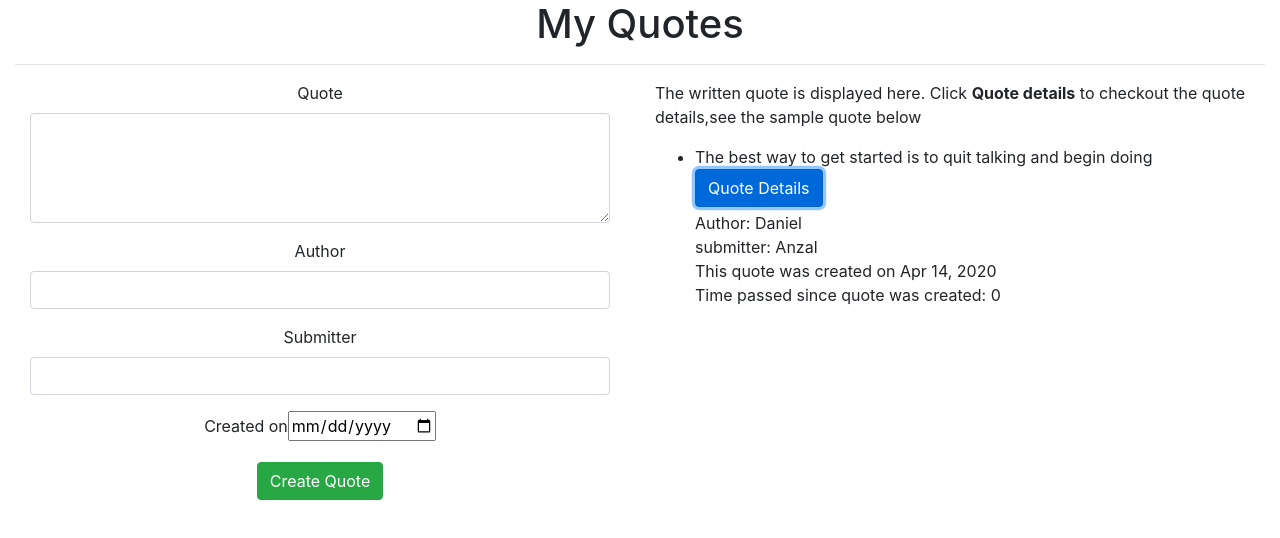
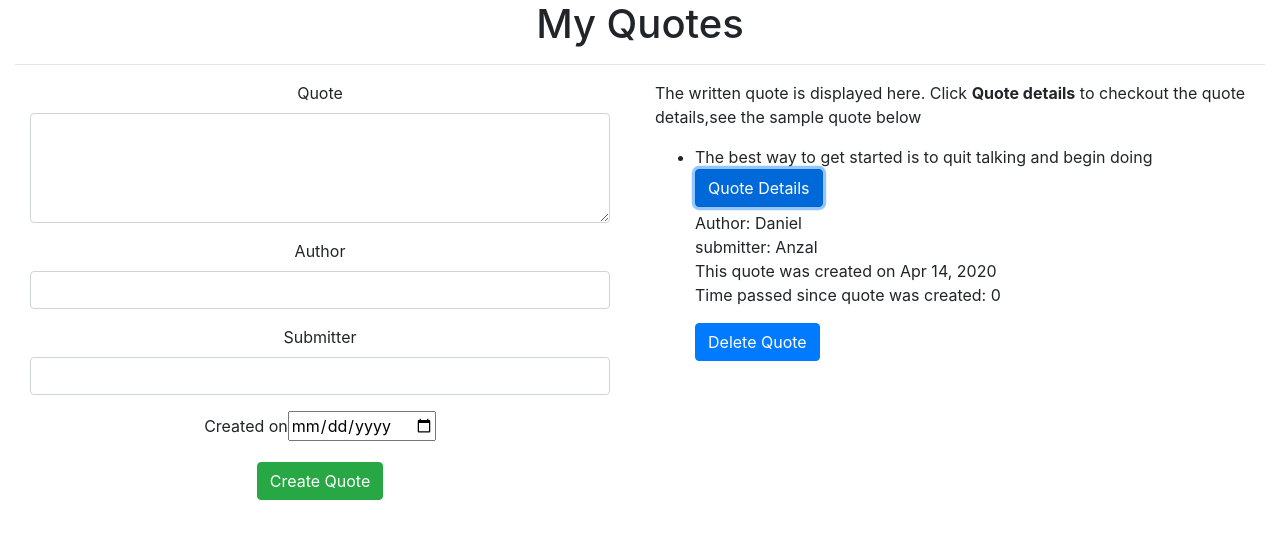
Before and after one commit to anzalmohamed/Quotes, an Angular app: page / in a window 1280 px wide. Both pictures are taken after a click on the button "Quote Details". Shown: the top 538 px of the page. Built offline with nearby package versions, Linux system fonts and the light colour scheme.

Commit message:
added delete quote to quote detail

```diff
--- a/src/app/quote-detail/quote-detail.component.html
+++ b/src/app/quote-detail/quote-detail.component.html
@@ -3,3 +3,4 @@
 
 <p class="detail mb-0">This quote was created on {{quote.completeDate|date}}</p>
 <p>Time passed since quote was created: {{quote.completeDate|dateCount}}</p>
+<button (click) = 'quoteDelete(true)' class="btn btn-primary">Delete Quote</button>
--- a/src/app/quote-detail/quote-detail.component.ts
+++ b/src/app/quote-detail/quote-detail.component.ts
@@ -1,5 +1,5 @@
 
-import { Component, OnInit, Input } from '@angular/core';
+import { Component, OnInit, Input,Output,EventEmitter } from '@angular/core';
 import { Quote } from '../quote';
 
 @Component({
@@ -9,6 +9,10 @@
 })
 export class QuoteDetailComponent implements OnInit {
   @Input() quote: Quote;
+  @Output() isComplete = new EventEmitter<boolean>();
+  quoteDelete(complete:boolean){
+    this.isComplete.emit(complete);
+  }
   constructor() { }
 
 
--- a/src/app/quote/quote.component.html
+++ b/src/app/quote/quote.component.html
@@ -12,7 +12,7 @@
                 <li *ngFor='let quote of quotes; let i = index'>
                     {{quote.name}}
                     <button (click)='toggleDetails(i)' class="btn btn-primary">Quote Details</button>
-                    <app-quote-detail  *ngIf='quote.showAuthor' [quote]='quote'></app-quote-detail>
+                    <app-quote-detail  *ngIf='quote.showAuthor' [quote]='quote' (isComplete) = 'deleteQuote($event,i)'></app-quote-detail>
                 </li>
             </ul>
 
--- a/src/app/quote/quote.component.ts
+++ b/src/app/quote/quote.component.ts
@@ -19,7 +19,15 @@
     quote.completeDate = new Date(quote.completeDate)
     this.quotes.push(quote)
   }
+  deleteQuote(isComplete: any, index:any){
+    if (isComplete) {
+      let toDelete = confirm(`Are you sure you want to delete ${this.quotes[index].name}?`)
 
+      if (toDelete){
+        this.quotes.splice(index,1)
+      }
+    }
+  }
   constructor() { }
 
   ngOnInit(): void {
```
